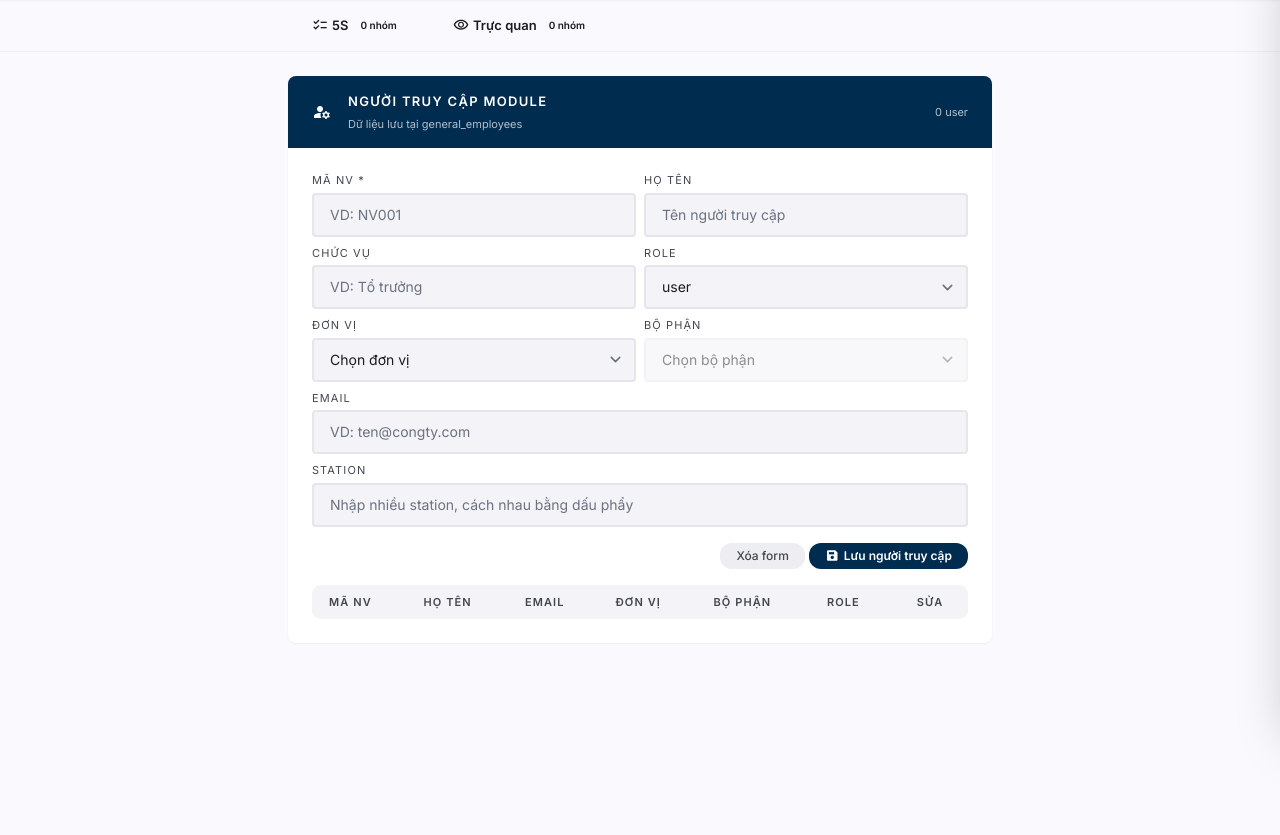
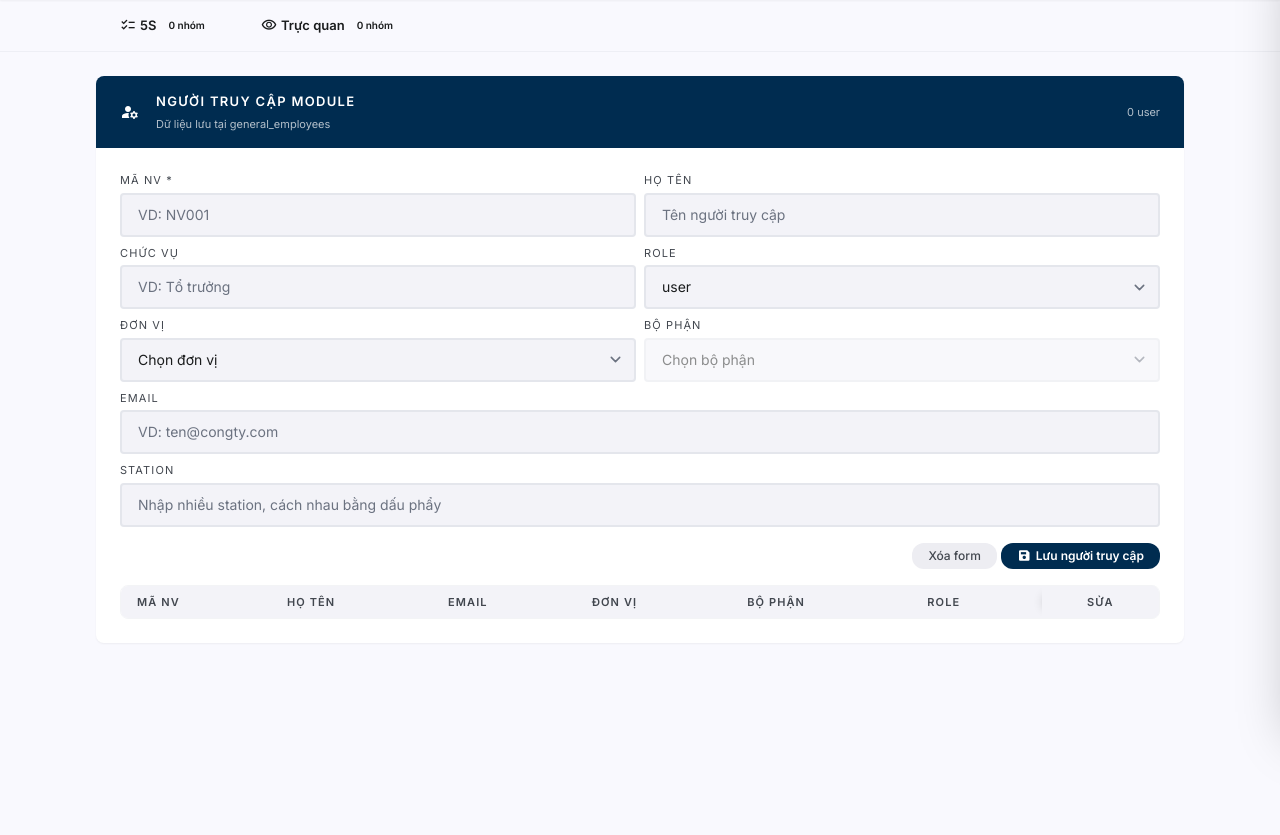
Before and after one commit to yuHM1512/general-dept, a Python web app: template templates/5s_settings.html in a window 1280 px wide. Shown: the part 76-911 px from the top of the page. Run offline with Jinja, Linux system fonts and the light colour scheme; the template is opened without the code that fills it, so the values that code supplies are empty; some libraries are stand-ins or nearby versions.

Commit message:
Improve audit settings table layout

```diff
--- a/templates/5s_settings.html
+++ b/templates/5s_settings.html
@@ -62,7 +62,7 @@ tailwind.config = {
 
 <!-- Tab bar (sticky below header) -->
 <div class="sticky top-[69px] z-20 bg-background/95 backdrop-blur-md border-b border-outline-variant/20">
-  <div class="max-w-3xl mx-auto px-4 md:px-margin flex gap-xs py-sm">
+  <div class="max-w-6xl mx-auto px-4 md:px-margin flex gap-xs py-sm">
     <button id="tab-5s" onclick="switchTab('5S')"
       class="tab-btn flex items-center gap-xs px-lg py-sm rounded-full text-[13px] font-semibold transition-all">
       <span class="msym material-symbols-outlined text-[16px]">checklist</span>
@@ -78,7 +78,7 @@ tailwind.config = {
   </div>
 </div>
 
-<main class="max-w-3xl mx-auto px-4 md:px-margin pt-lg">
+<main class="max-w-6xl mx-auto px-4 md:px-margin pt-lg">
 
   <!-- Block 5S -->
   <div id="block-5S" class="space-y-lg pb-24">
@@ -150,7 +150,7 @@ tailwind.config = {
       </div>
 
       <div class="overflow-x-auto rounded-xl border border-outline-variant/20">
-        <table class="w-full text-left border-collapse">
+        <table class="w-full min-w-[840px] text-left border-separate border-spacing-0">
           <thead class="bg-surface-container-low text-on-surface-variant font-label-md text-[11px] uppercase tracking-widest">
             <tr>
               <th class="px-md py-sm font-semibold">Mã NV</th>
@@ -159,7 +159,7 @@ tailwind.config = {
               <th class="px-md py-sm font-semibold">Đơn vị</th>
               <th class="px-md py-sm font-semibold">Bộ phận</th>
               <th class="px-md py-sm font-semibold">Role</th>
-              <th class="px-md py-sm font-semibold text-center">Sửa</th>
+              <th class="sticky right-0 z-10 bg-surface-container-low px-md py-sm font-semibold text-center shadow-[-8px_0_12px_-12px_rgba(0,0,0,0.45)]">Sửa</th>
             </tr>
           </thead>
           <tbody id="access-user-tbody" class="divide-y divide-outline-variant/10"></tbody>
@@ -476,7 +476,7 @@ function renderAccessUsers() {
       <td class="px-md py-sm">
         <span class="inline-flex px-sm py-[2px] rounded-full text-[11px] font-bold ${user.role === 'admin' ? 'bg-primary text-white' : 'bg-surface-container text-on-surface-variant'}">${escapeHtml(user.role || 'user')}</span>
       </td>
-      <td class="px-md py-sm text-center">
+      <td class="sticky right-0 z-10 bg-surface-container-lowest px-md py-sm text-center shadow-[-8px_0_12px_-12px_rgba(0,0,0,0.45)]">
         <button type="button" class="p-1 rounded-lg text-on-surface-variant hover:text-primary hover:bg-surface-container transition-colors" title="Sửa user" onclick="editAccessUser('${escapeJs(user.ma_nv || '')}')">
           <span class="msym material-symbols-outlined text-[18px]">edit</span>
         </button>
```
